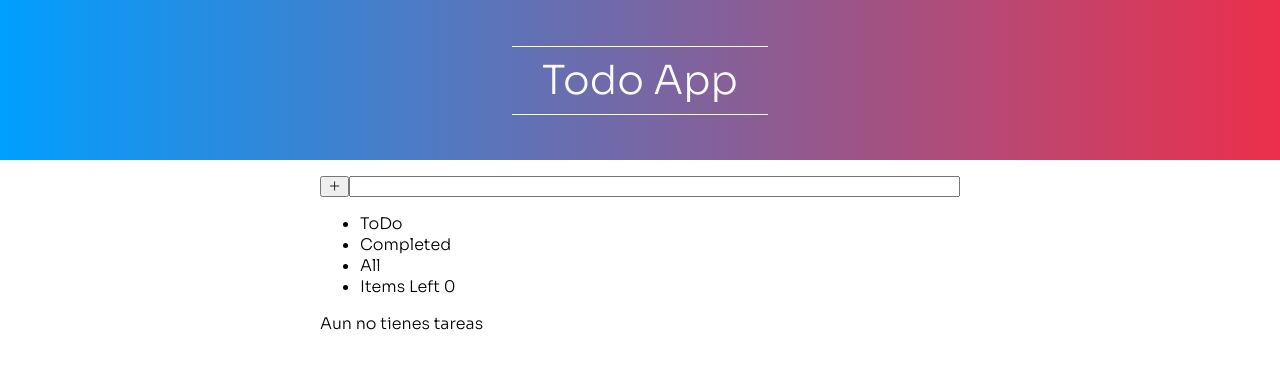
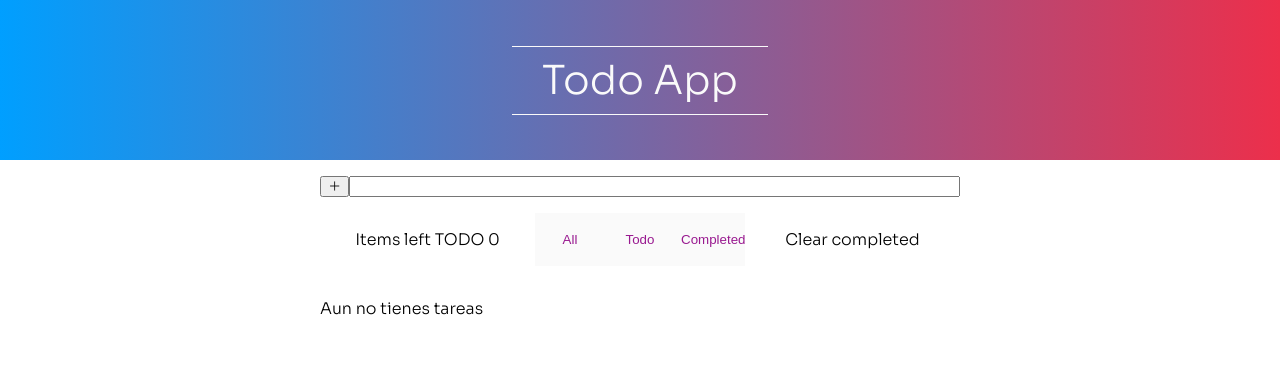
Before and after one commit to edevars/todo-ts, a Next.js app: page / in a window 1280 px wide. Shown: the top 368 px of the page. Built offline with nearby package versions, Linux system fonts and the light colour scheme.

Commit message:
:sparkles: Filtering by task type

```diff
--- a/components/Info/index.tsx
+++ b/components/Info/index.tsx
@@ -1,13 +1,38 @@
-export const Info = (props: { pendingTasks: number }): JSX.Element => {
-    const { pendingTasks } = props
+import { Dispatch, SetStateAction, } from "react"
+import { TaskListType } from "../../types"
+import { StyledController, FilterButtons } from "./styles"
+
+interface InfoProps {
+    pendingTasks: number
+    setTasksShowed: Dispatch<SetStateAction<TaskListType>>
+}
+
+export const Info = (props: InfoProps): JSX.Element => {
+    const { pendingTasks, setTasksShowed } = props
     return (
-        <div>
-            <ul>
-                <li>ToDo</li>
-                <li>Completed</li>
-                <li>All</li>
-                <li>Items Left {pendingTasks}</li>
-            </ul>
-        </div>
+        <StyledController>
+            <FilterButtons>
+                <li><p>Items left TODO {pendingTasks}</p></li>
+                <li>
+                    <button onClick={() => { setTasksShowed("all") }}>
+                        All
+                    </button>
+                </li>
+                <li>
+                    <button onClick={() => { setTasksShowed("todo") }}>
+                        Todo
+                    </button>
+                </li>
+                <li>
+                    <button onClick={() => { setTasksShowed("completed") }}>
+                        Completed
+                    </button>
+                </li>
+                <li>
+                    <p>Clear completed</p>
+                </li>
+            </FilterButtons>
+
+        </StyledController>
     )
 }
--- /dev/null
+++ b/components/Info/styles.ts
@@ -0,0 +1,33 @@
+import styled from 'styled-components';
+
+export const StyledController = styled.div`
+    display: flex;
+    flex-direction: column;
+`
+
+export const FilterButtons = styled.ul`
+    display: grid;
+    grid-template-columns: 1fr repeat(3, 70px) 1fr;
+    list-style: none;
+    padding: 0;
+    align-items: center;
+    margin: 1rem 0px;
+    text-align: center;
+
+    li{
+        height: 100%;
+    }
+
+
+    button {
+        width: 100%;
+        background: ${props => props.theme.colors.light};
+        color: ${props => props.theme.colors.main};
+        border: none;
+        height: 100%;
+
+        &:hover {
+            cursor: pointer;
+        }
+    }
+`
--- a/pages/index.tsx
+++ b/pages/index.tsx
@@ -7,22 +7,49 @@ import { Info } from '../components/Info'
 import { List } from '../components/List'
 import { useTask } from '../hooks/useTasks'
 import { PageWrapper } from '../styles/PageWrapper'
-import { ItemInterface } from '../types'
-
+import { ItemInterface, ListItems, TaskListType } from '../types'
 
 const Home: NextPage = () => {
 
   const { tasks, createTask, updateTaskProperty } = useTask()
-  const [pendingTasks, setPendingTasks] = useState<number>(0)
+  const [pendingTasks, setPendingTasks] = useState<ListItems>([])
+  const [completedTasks, setCompletedTasks] = useState<ListItems>([])
+  const [tasksShowed, setTasksShowed] = useState<TaskListType>("all")
 
   const calculatePendingTasks = () => {
-    const tasksToDo = tasks.filter((task: ItemInterface) => task.checked !== true).length
+    const tasksToDo = tasks.filter((task: ItemInterface) => task.checked !== true)
     setPendingTasks(tasksToDo)
+  }
+
+  const calculateCompletedTasks = () => {
+    const tasksDone = tasks.filter((task: ItemInterface) => task.checked)
+    setCompletedTasks(tasksDone)
   }
 
   useEffect(() => {
     calculatePendingTasks()
+    calculateCompletedTasks()
   }, [tasks])
+
+  const renderList = (tasksToShow: ListItems) => {
+    return (
+      <List
+        items={tasksToShow}
+        updateTaskProperty={updateTaskProperty}
+      />
+    )
+  }
+
+  const renderTasksByType = (taskType: TaskListType) => {
+    switch (taskType) {
+      case "completed":
+        return renderList(completedTasks)
+      case "todo":
+        return renderList(pendingTasks)
+      case "all":
+        return renderList(tasks)
+    }
+  }
 
   return (
     <>
@@ -34,11 +61,8 @@ const Home: NextPage = () => {
       <Header />
       <PageWrapper>
         <AddTask createTask={createTask} />
-        <Info pendingTasks={pendingTasks} />
-        <List
-          items={tasks}
-          updateTaskProperty={updateTaskProperty}
-        />
+        <Info pendingTasks={pendingTasks.length} setTasksShowed={setTasksShowed} />
+        {renderTasksByType(tasksShowed)}
       </PageWrapper>
     </>
   )
--- a/types.d.ts
+++ b/types.d.ts
@@ -7,3 +7,5 @@ export interface ItemInterface {
 export type ListItems = Array<ItemInterface>
 
 export type TaskProperties = 'taskId' | 'description' | 'checked'
+
+export type TaskListType = "completed" | "todo" | "all";
```
